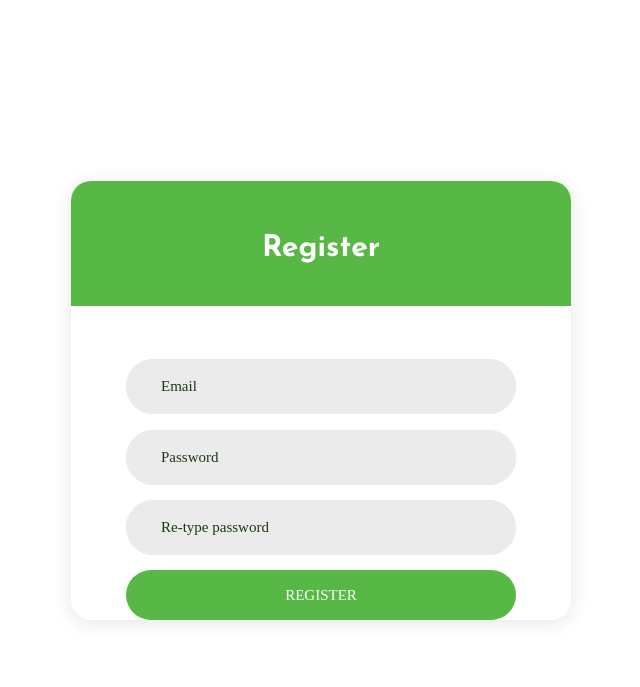
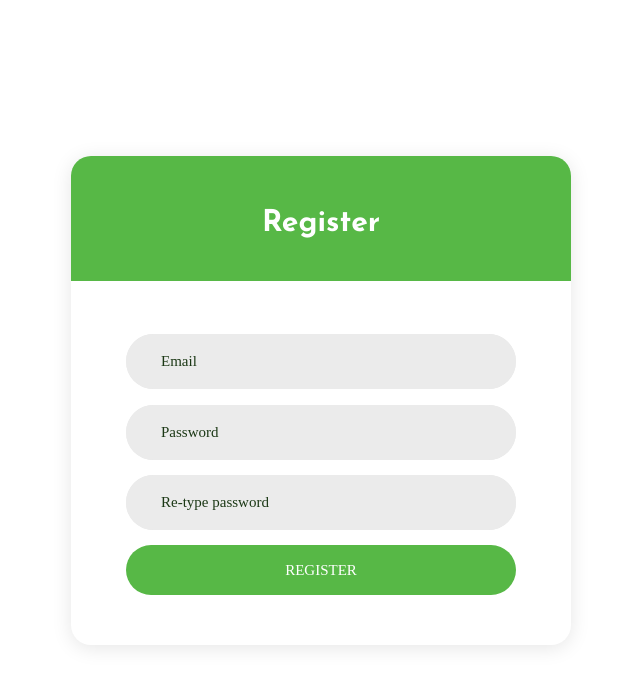
Before and after one commit to dinhthanhtung2411/web_shoes, a PHP site: page /login/register.php in a window 1280 px wide. Shown: the top 687 px of the page, without its empty margins (319-959 px from the left). Run offline with PHP 8.4, Linux system fonts and the light colour scheme; some web fonts are replaced.

Commit message:
css register

```diff
--- a/login/register.php
+++ b/login/register.php
@@ -50,7 +50,7 @@
                     <span class="focus-input100"></span>
                 </div>
 
-                <div class="container-login100-form-btn" style="margin-top: 15px">
+                <div class="container-login100-form-btn" style="margin-top: 15px; margin-bottom: 50px" >
                     <button class="login100-form-btn">
                         Register
                     </button>
```
